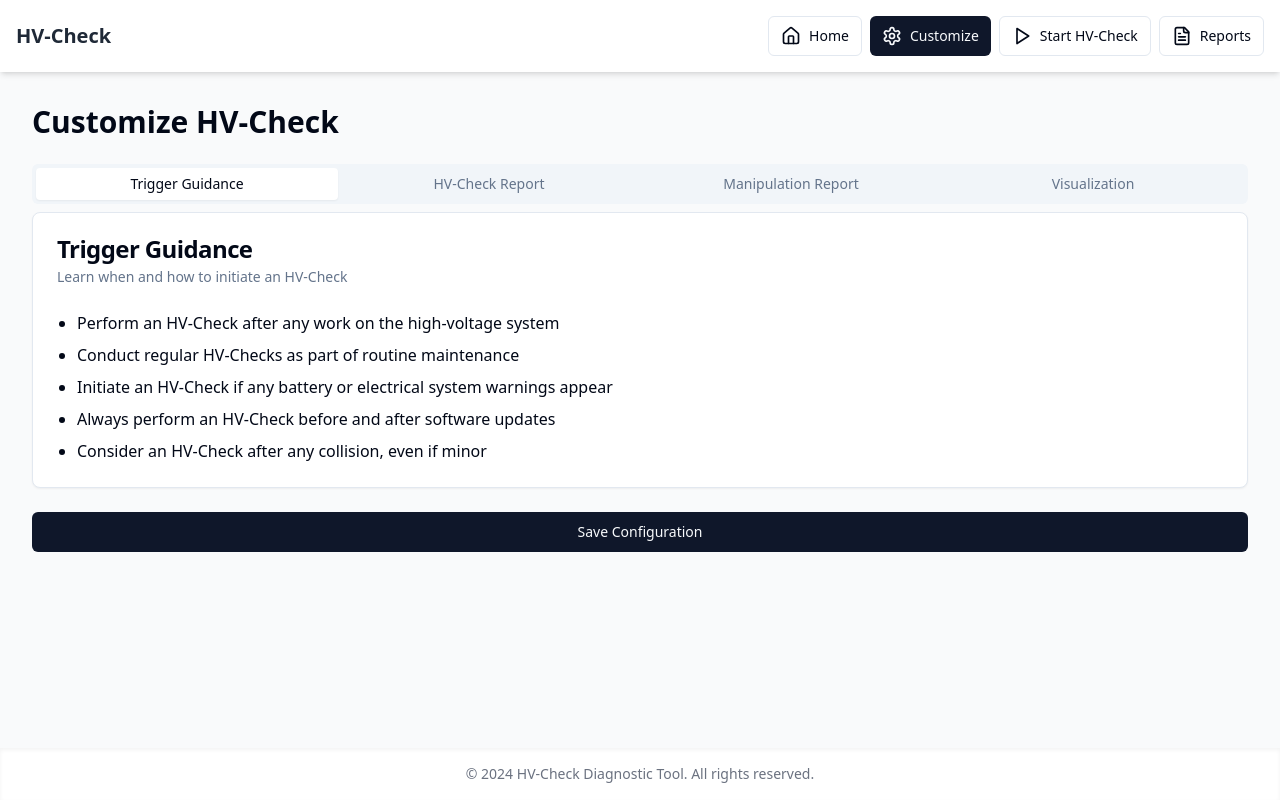
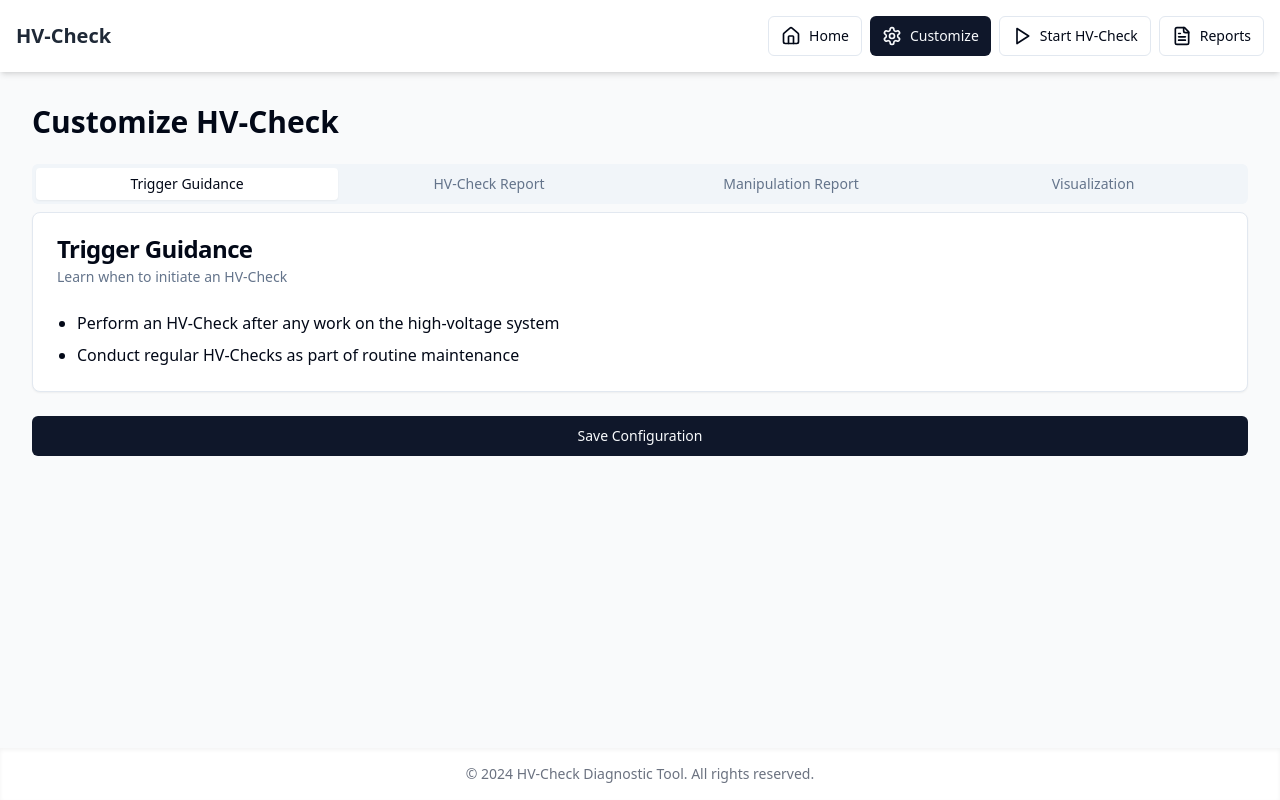
Before and after one commit to bebablub/autojourney-inspector-31, a React (Vite) app: page /customize in a window 1280 px wide. Built offline with nearby package versions, Linux system fonts and the light colour scheme.

Commit message:
Refactor customization triggers
Reduce the number of triggers in the customization module to two, simplifying the configuration process.
[skip gpt_engineer]

```diff
--- a/src/components/TriggerGuidance.jsx
+++ b/src/components/TriggerGuidance.jsx
@@ -6,15 +6,12 @@ const TriggerGuidance = () => {
     <Card>
       <CardHeader>
         <CardTitle>Trigger Guidance</CardTitle>
-        <CardDescription>Learn when and how to initiate an HV-Check</CardDescription>
+        <CardDescription>Learn when to initiate an HV-Check</CardDescription>
       </CardHeader>
       <CardContent>
         <ul className="list-disc pl-5 space-y-2">
           <li>Perform an HV-Check after any work on the high-voltage system</li>
           <li>Conduct regular HV-Checks as part of routine maintenance</li>
-          <li>Initiate an HV-Check if any battery or electrical system warnings appear</li>
-          <li>Always perform an HV-Check before and after software updates</li>
-          <li>Consider an HV-Check after any collision, even if minor</li>
         </ul>
       </CardContent>
     </Card>
```
